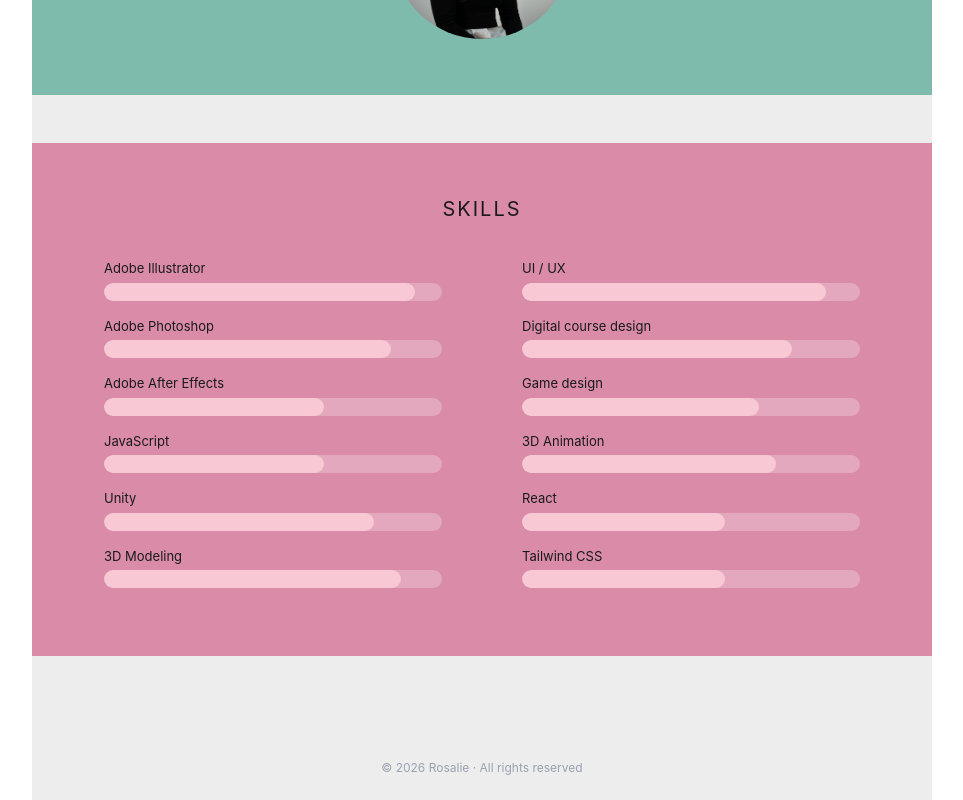
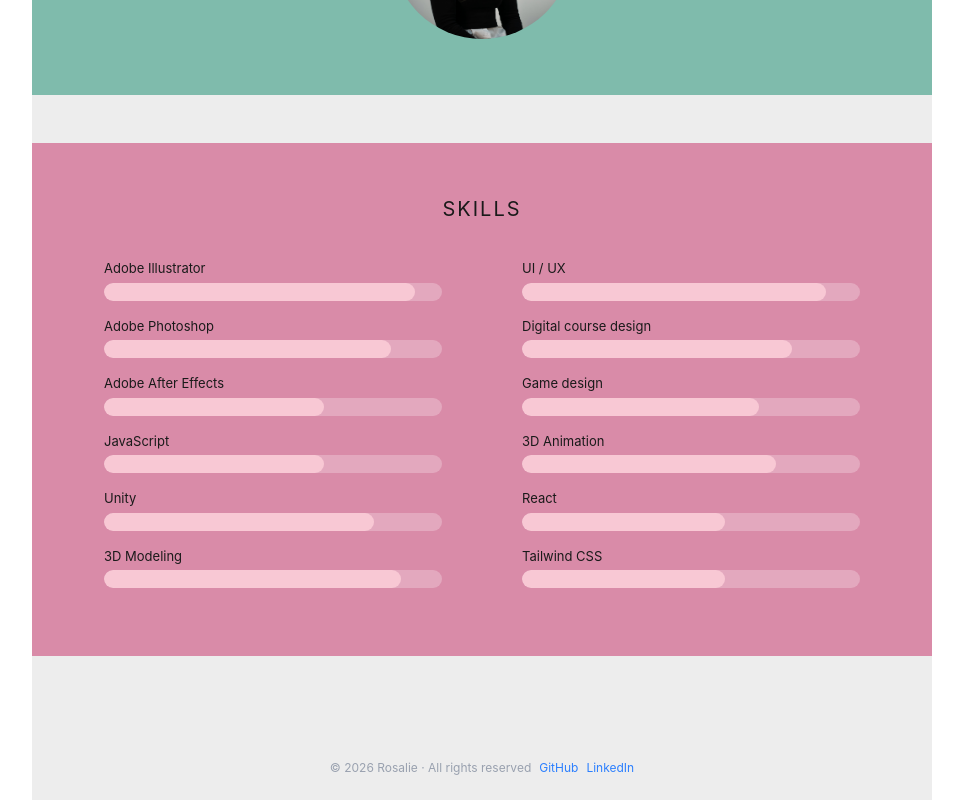
Before and after one commit to RosalieSchriewer/Portfolio, a React app: page / in a window 1280 px wide. Shown: the part 249-1049 px from the top of the page, without its empty margins (158-1121 px from the left). Built offline with nearby package versions, Linux system fonts and the light colour scheme; the HTML template or start-up script is replaced by a standard one; a web font is replaced by a local one.

Commit message:
github links

```diff
--- a/src/Portfolio.jsx
+++ b/src/Portfolio.jsx
@@ -22,6 +22,22 @@ export default function Portfolio() {
         </main>
         <footer className="text-center py-6 text-xs text-gray-400 bg-[#EDEDED]">
           © 2026 Rosalie · All rights reserved
+          <a
+            href="https://github.com/RosalieSchriewer"
+            target="_blank"
+            rel="noopener noreferrer"
+            className="text-blue-500 hover:underline ml-2"
+          >
+                GitHub
+          </a>
+            <a
+              href="https://www.linkedin.com/in/rosalie-schriewer/"
+              target="_blank"
+              rel="noopener noreferrer"
+              className="text-blue-500 hover:underline ml-2"
+            >
+              LinkedIn
+            </a>
         </footer>
       </div>
     </>
--- a/src/components/ProjectCard.jsx
+++ b/src/components/ProjectCard.jsx
@@ -44,6 +44,12 @@ export default function ProjectCard({ project, center = false }) {
             onClick={(e) => e.stopPropagation()}
           >
             <div className="relative h-80" style={{ background: project.bg }}>
+              <button
+                onClick={() => setOpen(false)}
+                className="absolute top-3 right-3 bg-white/80 hover:bg-white rounded-full w-8 h-8 flex items-center justify-center text-gray-600 cursor-pointer font-sans text-lg leading-none z-10"
+              >
+                ×
+              </button>
               {project.video ? (
                 <video
                   src={project.video}
@@ -58,6 +64,7 @@ export default function ProjectCard({ project, center = false }) {
                 />
               )}
             </div>
+
             <div className="p-6">
               <span className="text-[10px] uppercase tracking-widest text-gray-400">
                 {project.tag}
@@ -70,6 +77,19 @@ export default function ProjectCard({ project, center = false }) {
                   {project.desc}
                 </p>
               )}
+              {project.github && (
+                <a
+                  href={project.github}
+                  target="_blank"
+                  rel="noreferrer"
+                  className="inline-flex items-center gap-2 mt-4 text-xs font-sans text-gray-400 hover:text-gray-700 transition-colors"
+                >
+                  <svg className="w-4 h-4" viewBox="0 0 24 24" fill="currentColor">
+                    <path d="M12 2C6.477 2 2 6.477 2 12c0 4.418 2.865 8.166 6.839 9.489.5.092.682-.217.682-.482 0-.237-.009-.868-.013-1.703-2.782.604-3.369-1.34-3.369-1.34-.454-1.156-1.11-1.464-1.11-1.464-.908-.62.069-.608.069-.608 1.003.07 1.531 1.03 1.531 1.03.892 1.529 2.341 1.087 2.91.832.092-.647.35-1.088.636-1.338-2.22-.253-4.555-1.11-4.555-4.943 0-1.091.39-1.984 1.029-2.683-.103-.253-.446-1.27.098-2.647 0 0 .84-.269 2.75 1.025A9.578 9.578 0 0 1 12 6.836a9.59 9.59 0 0 1 2.504.337c1.909-1.294 2.747-1.025 2.747-1.025.546 1.377.203 2.394.1 2.647.64.699 1.028 1.592 1.028 2.683 0 3.842-2.339 4.687-4.566 4.933.359.309.678.919.678 1.852 0 1.336-.012 2.415-.012 2.741 0 .267.18.578.688.48C19.138 20.163 22 16.418 22 12c0-5.523-4.477-10-10-10z" />
+                  </svg>
+                  View on GitHub
+                </a>
+              )}
             </div>
           </div>
         </div>
--- a/src/data/content.js
+++ b/src/data/content.js
@@ -51,6 +51,7 @@ export const projects = [
   {
     id: 5,
     name: "Avatar Creator",
+    github: "https://github.com/RosalieSchriewer/avatarStudioKode",
     tag: "",
     bg: "#F9D5C5",
     img: "src/assets/eyebrow_downwards.png",
@@ -61,6 +62,7 @@ export const projects = [
     name: "Avatar Creator",
     tag: "App Development",
     subheading: "3D avatar creator built with Blender, Node.js and Three.js",
+    github: "https://github.com/RosalieSchriewer/avatarStudioKode",
     bg: "#F7E8E0",
     img: "src/assets/hair_short_wavy.png",
     desc: "3D avatar creator built with Blender, Node.js and Three.js. Wide range of customizable hair, face, clothing and accessory options.",
@@ -68,6 +70,7 @@ export const projects = [
   {
     id: 7,
     name: "Avatar Creator",
+    github: "https://github.com/RosalieSchriewer/avatarStudioKode",
     tag: "",
     bg: "#F9D5C5",
     img: "src/assets/sunglasses_oval.png",
@@ -77,6 +80,7 @@ export const projects = [
   id: 8,
   name: "IKT Project - Alienvasion",
   subheading: "Games created in Unity",
+  github: "",
   tag: "Game Development",
   bg: "#e8e0f0",
   video: "src/assets/Alienvasion.mp4",
@@ -85,6 +89,7 @@ export const projects = [
   {
   id: 9,
     name: "3D Visualisation project",
+    github: "",
     tag: "",
     bg: "#e8e0f0",
     img: "src/assets/inGameInteraction.png",
@@ -93,6 +98,7 @@ export const projects = [
    {
     id: 10,
     name: "VR Game - Apple Sorting Factory",
+      github: "",
     tag: "",
     bg: "#d0e6f0",
     img: "src/assets/AppleFactoryGame.png",
--- a/src/pages/WorkPage.jsx
+++ b/src/pages/WorkPage.jsx
@@ -3,7 +3,7 @@ import { projects } from "../data/content";
 
 function CardGrid({ projectSlice, bg }) {
   return (
-    <section className="px-4 py-12 md:px-18 md:py-20" style={{ background: bg }}>
+    <section className="px-4 md:px-18 md:py-20" style={{ background: bg }}>
       <h2 className="text-2xl text-center md:text-3xl font-koulen uppercase tracking-widest mb-6 tracking-tight text-white">{projectSlice.map((p) => p.tag).join("")}</h2>
      <p className="font-sans text-center text-white leading-relaxed mb-6">{projectSlice.map((p) => p.subheading)}</p>
       <div className="grid grid-cols-1 md:grid-cols-3 gap-6 md:gap-8">
@@ -43,7 +43,6 @@ function FeaturedCard({ project,bg }) {
 export default function WorkPage() {
   return (
     <>
-    <div className="h-8 md:h-16 bg-[#EDEDED]" />
        <CardGrid projectSlice={projects.slice(4, 7)} bg="#d98ba8" />
       <div className="h-8 md:h-16 bg-[#EDEDED]" />
       <CardGrid projectSlice={projects.slice(7, 11)} bg="#7FBBAC" />
```
Lines whose indentation alone changed are shown as unchanged.
